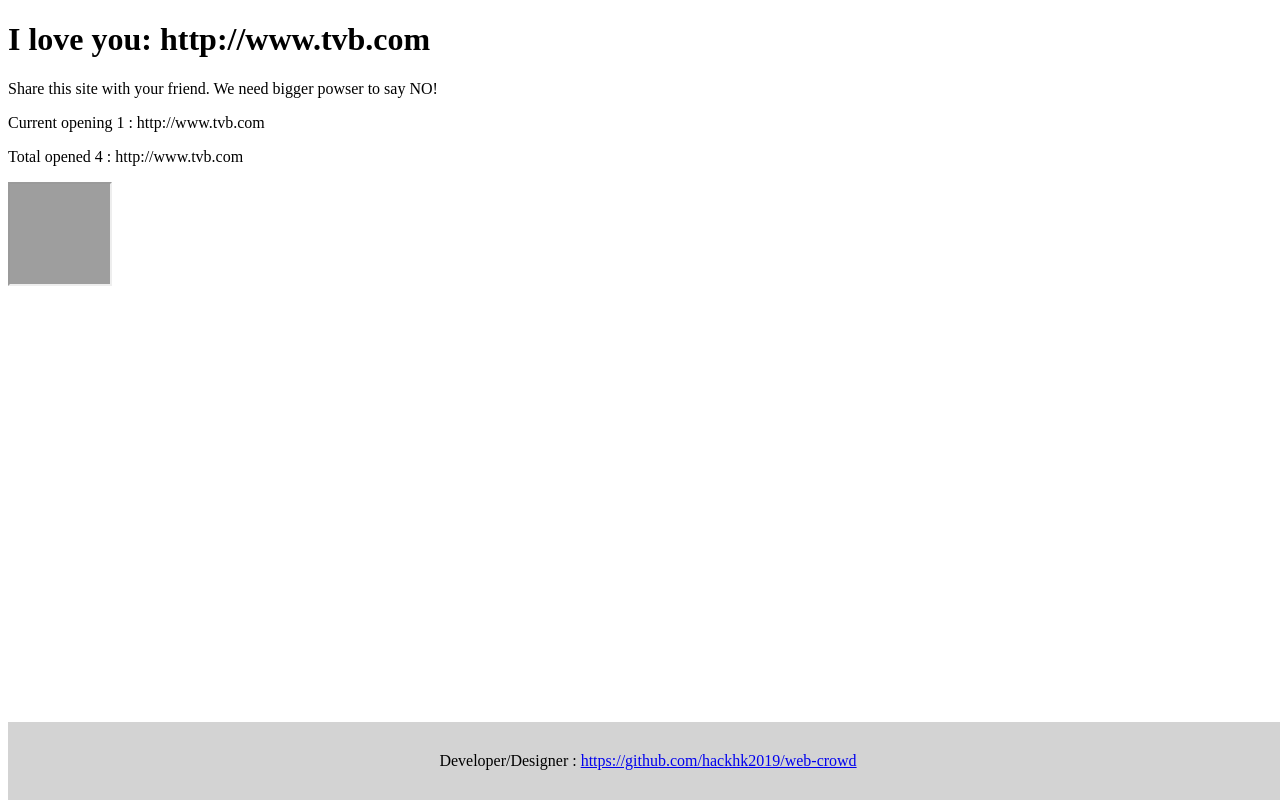
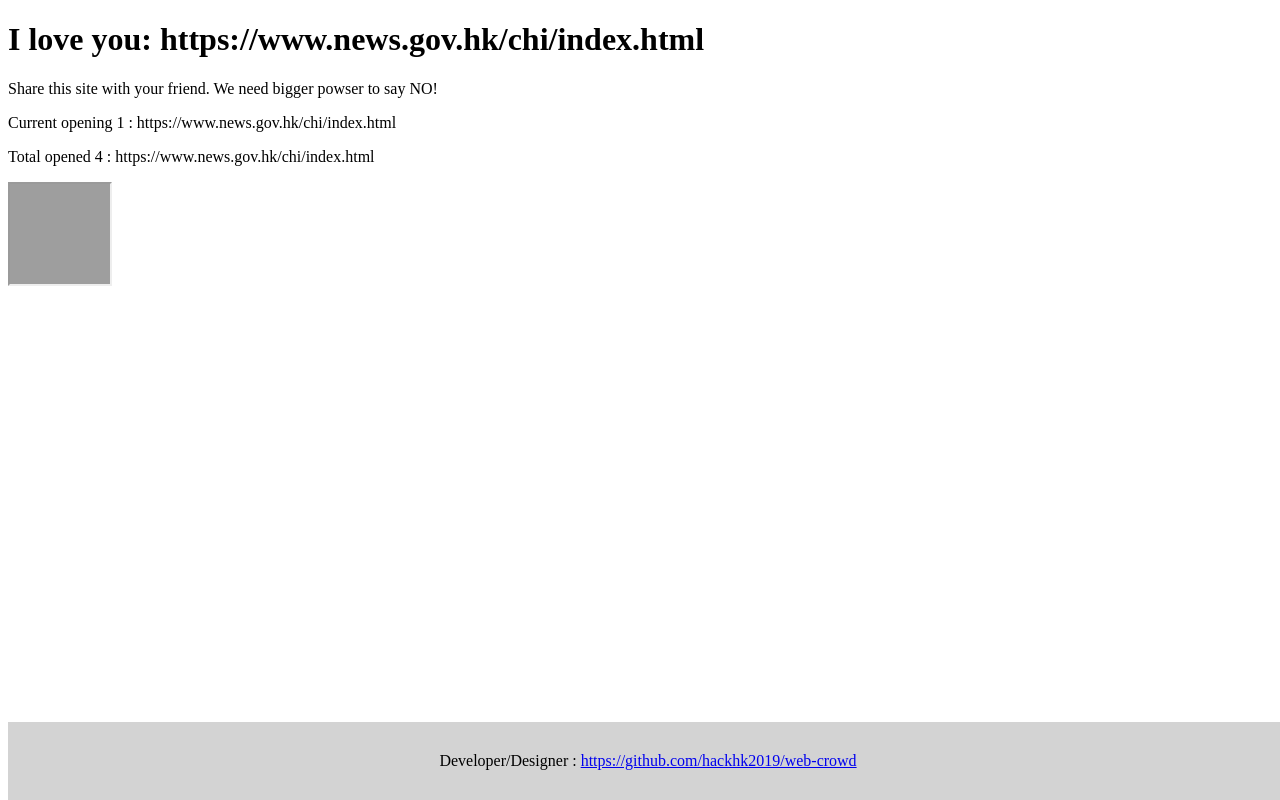
Before and after one commit to hackhk2019/web-crowd, a website: page index.html in a window 1280 px wide. Drawn offline with Linux system fonts and the light colour scheme; grey boxes are pictures that could not be loaded.

Commit message:
heroku config

```diff
--- a/index.html
+++ b/index.html
@@ -25,8 +25,8 @@
     </div>
 
 <script>
-const TARGET_URL = "http://www.tvb.com"
-// const TARGET_URL = "https://www.news.gov.hk/chi/index.html"
+// const TARGET_URL = "http://www.tvb.com"
+const TARGET_URL = "https://www.news.gov.hk/chi/index.html"
 const MAX_COUNT = 3
 const updateAndShowCount = (msg) => {
   document.getElementById("msg").innerHTML = msg;
```
